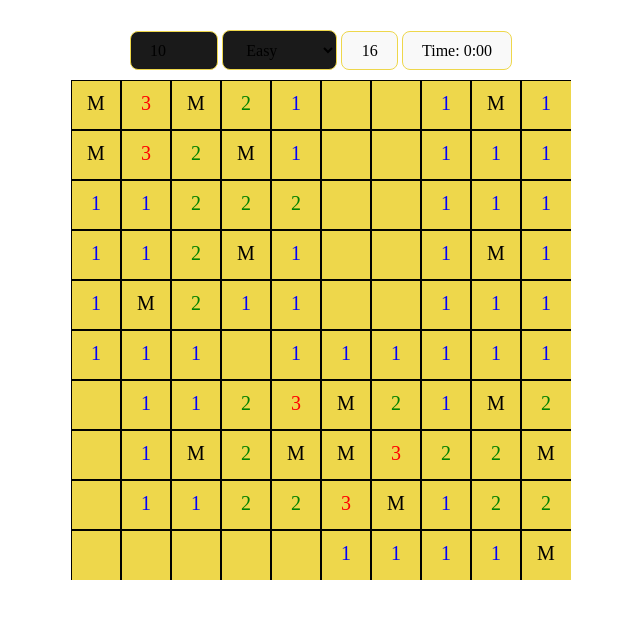
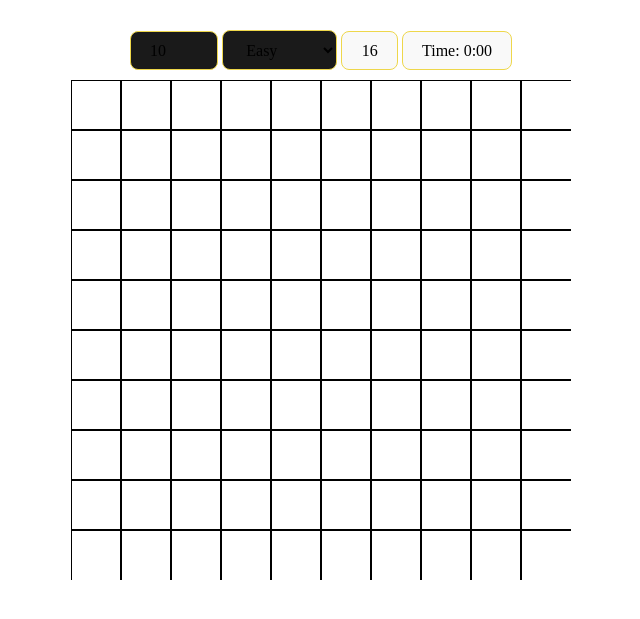
Before and after one commit to Abhinav-Chdhary/Minesweeper, a website built with Vite: page index.html in a window 1280 px wide. Shown: the part 105-724 px from the top of the page, without its empty margins (319-959 px from the left). Built offline with nearby package versions, Linux system fonts and the light colour scheme.

Commit message:
fix: typo

```diff
--- a/index.html
+++ b/index.html
@@ -4,7 +4,7 @@
     <meta charset="UTF-8" />
     <link rel="icon" type="image/svg+xml" href="/vite.svg" />
     <script type="module" src="/main.js"></script>
-    <title>Vite App</title>
+    <title>Minesweeper</title>
   </head>
   <body>
     <h1>MINESWEEPER</h1>
@@ -21,9 +21,7 @@
     <div id="gameOverScreen">
       <div class="gameOverContent">
         <h1>Game OVER!</h1>
-        <button id="retryButton">
-          Retry 🔁
-        </button>
+        <button id="retryButton">Retry 🔁</button>
       </div>
     </div>
     <canvas id="canvas"></canvas>
--- a/scripts/cell.js
+++ b/scripts/cell.js
@@ -6,7 +6,7 @@ export default class Cell {
     this.y = y;
     this.side = side;
     this.text = " ";
-    this.isRevealed = true;
+    this.isRevealed = false;
     this.isFlagged = false;
   }
   drawCell(context) {
```
